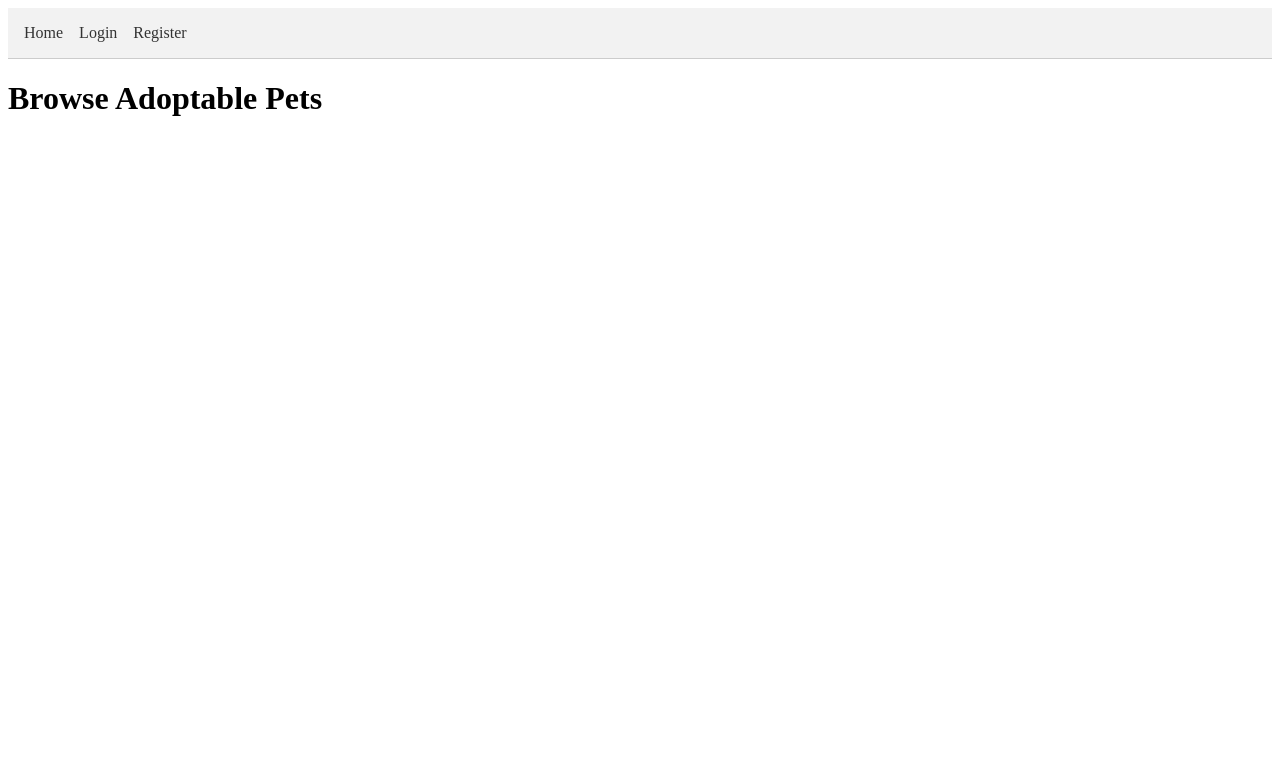
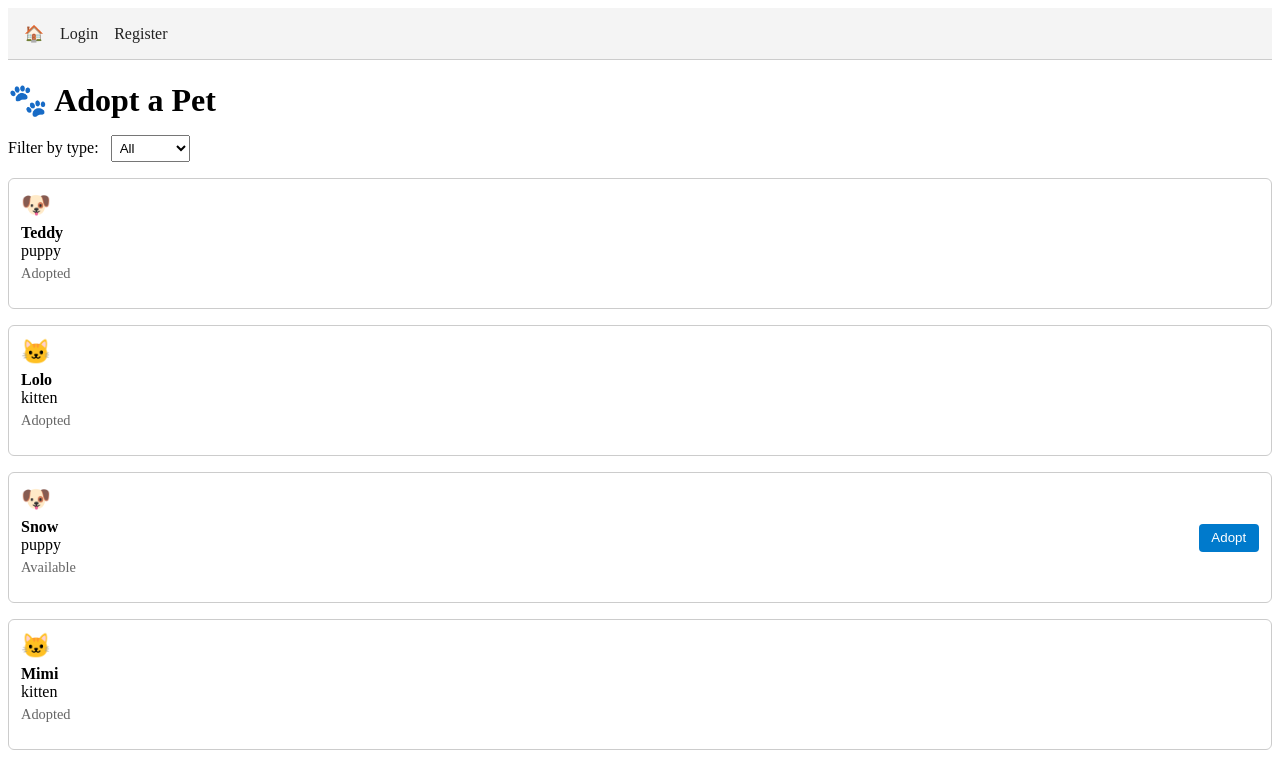
Before and after one commit to Omaima43/Pet_Adoption-, a SvelteKit app: page / in a window 1280 px wide. Shown: the top 764 px of the page. Built offline with nearby package versions, Linux system fonts and the light colour scheme.

Commit message:
layout and page

```diff
--- a/src/routes/(frontend)/+layout.svelte
+++ b/src/routes/(frontend)/+layout.svelte
@@ -1,60 +1,119 @@
 <script lang="ts">
     import { currentUser } from '$lib/stores';
     import { goto } from '$app/navigation';
+    import { writable } from 'svelte/store';
 
-	$: user = $currentUser;
+    let userData = $currentUser;
 
-	function logout() {
+    $: userData = $currentUser;
+
+    const notice = writable<string | null>(null);
+
+    async function handleLogout() {
+        try {
+            const response = await fetch('/api/logout', { method: 'POST' });
+
+            if (response.ok) {
                 currentUser.set(null);
-		goto('/login');
+                notify('✅ You have been logged out.');
+                await goto('/login');
+            } else {
+                console.error('Logout failed');
+            }
+        } catch (err) {
+            console.error('Logout error:', err);
+        }
+    }
+
+    function notify(msg: string) {
+        notice.set(msg);
+        setTimeout(() => notice.set(null), 3000);
     }
 </script>
 
-<nav>
-    <a href="/">Home</a>
-    {#if user}
-        <a href="/dashboard">Dashboard</a>
+<header>
+    <nav class="menu">
+        <a href="/">🏠</a>
+
+        {#if userData}
+            <a href="/dashboard">My Pets</a>
+            <a href="/shop">Shop</a>
+
+            {#if userData.role === 'admin'}
+                <a href="/admin">Admin</a>
                 <a href="/logs">Logs</a>
-        <a href="/shop">Shop</a>
-<!--        if the user is an administrator add a button here that redirects the user to /admin-->
-        <button on:click={logout}>Logout</button>
-        <span class="user">{user.name}</span>
+            {/if}
+
+            <span class="username">{userData.name}</span>
+            <button on:click={handleLogout}>Logout</button>
         {:else}
             <a href="/login">Login</a>
             <a href="/register">Register</a>
         {/if}
     </nav>
 
+    {#if $notice}
+        <div class="toast">{$notice}</div>
+    {/if}
+</header>
+
 <slot />
 
 <style>
-    nav {
-        background: #f2f2f2;
-        padding: 1rem;
-        display: flex;
-        gap: 1rem;
-        align-items: center;
+    header {
         border-bottom: 1px solid #ccc;
+        background-color: #f4f4f4;
+        padding: 1rem 0;
     }
 
-    nav a {
-        text-decoration: none;
-        color: #333;
+    .menu {
+        display: flex;
+        align-items: center;
+        gap: 1rem;
+        padding: 0 1rem;
     }
 
-    nav .user {
+    .menu a {
+        color: #222;
+        text-decoration: none;
+    }
+
+    .menu button {
+        background: none;
+        border: none;
+        color: #0077cc;
+        cursor: pointer;
+    }
+
+    .menu button:hover {
+        text-decoration: underline;
+    }
+
+    .username {
         margin-left: auto;
         font-weight: bold;
     }
 
-    nav button {
-        background: transparent;
-        border: none;
-        cursor: pointer;
-        color: #0077cc;
+    .toast {
+        position: fixed;
+        top: 1rem;
+        right: 1rem;
+        background-color: #222;
+        color: #fff;
+        padding: 0.75rem 1.25rem;
+        border-radius: 6px;
+        box-shadow: 0 2px 6px rgba(0, 0, 0, 0.2);
+        animation: fadeIn 0.3s ease-out, fadeOut 0.5s ease-in 2.5s;
+        z-index: 999;
     }
 
-    nav button:hover {
-        text-decoration: underline;
+    @keyframes fadeIn {
+        from { opacity: 0; transform: translateY(-10px); }
+        to { opacity: 1; transform: translateY(0); }
+    }
+
+    @keyframes fadeOut {
+        from { opacity: 1; transform: translateY(0); }
+        to { opacity: 0; transform: translateY(-10px); }
     }
 </style>
--- a/src/routes/(frontend)/+page.svelte
+++ b/src/routes/(frontend)/+page.svelte
@@ -1,28 +1,123 @@
 <script lang="ts">
-	import { onMount } from 'svelte';
+    import { onMount } from 'svelte';
+    import type { Pet } from '$lib/types';
 
-	let pets = [];
-	let petType: '' | 'puppy' | 'kitten' = '';
+    let allPets: Pet[] = [];
+    let selection: 'all' | 'puppy' | 'kitten' = 'all';
+    let filteredPets: Pet[] = [];
 
-	async function loadPets() {
-		const res = await fetch(`/api/pets${petType ? `?type=${petType}` : ''}`);
-		pets = await res.json();
-	}
+    onMount(fetchPets);
 
-	async function adopt(petId: number) {
-        // TODO only let the user adopt if they are signed in.
-	}
+    async function fetchPets() {
+        try {
+            const res = await fetch('/api/pets');
+            if (res.ok) {
+                allPets = await res.json();
+            }
+        } catch (err) {
+            console.error('Failed to fetch pets:', err);
+        }
+    }
 
-	onMount(loadPets);
+    $: filteredPets = selection === 'all'
+        ? allPets
+        : allPets.filter(p => p.type === selection);
+
+    async function adopt(petId: number) {
+        const res = await fetch('/api/adopt', {
+            method: 'POST',
+            headers: { 'Content-Type': 'application/json' },
+            body: JSON.stringify({ petId })
+        });
+        if (res.ok) {
+            await fetchPets();
+        } else {
+            alert('Could not adopt this pet.');
+        }
+    }
 </script>
 
-<h1>Browse Adoptable Pets</h1>
+<h1>🐾 Adopt a Pet</h1>
 
-{#if pets.length === 0}
-    <p>No pets available.</p>
+<label>
+    Filter by type:
+    <select bind:value={selection}>
+        <option value="all">All</option>
+        <option value="puppy">Puppies</option>
+        <option value="kitten">Kittens</option>
+    </select>
+</label>
+
+{#if filteredPets.length === 0}
+    <p>No pets available for this type.</p>
 {:else}
-    <!--    show available pets here-->
+    <ul>
+        {#each filteredPets as pet}
+            <li>
+                <div class="info">
+                    <span class="emoji">{pet.type === 'puppy' ? '🐶' : '🐱'}</span>
+                    <strong>{pet.name}</strong>  {pet.type}
+                    <p class="status">{pet.adopted ? 'Adopted' : 'Available'}</p>
+                </div>
+                {#if !pet.adopted}
+                    <button on:click={() => adopt(pet.id)}>Adopt</button>
+                {/if}
+            </li>
+        {/each}
+    </ul>
 {/if}
 
 <style>
+    h1 {
+        margin-bottom: 1rem;
+    }
+
+    select {
+        margin-left: 0.5rem;
+        padding: 0.25rem;
+    }
+
+    ul {
+        padding: 0;
+        list-style: none;
+    }
+
+    li {
+        border: 1px solid #ccc;
+        border-radius: 6px;
+        padding: 0.75rem;
+        margin-bottom: 1rem;
+        display: flex;
+        justify-content: space-between;
+        align-items: center;
+    }
+
+    .info {
+        display: flex;
+        flex-direction: column;
+    }
+
+    .emoji {
+        font-size: 1.5rem;
+        margin-bottom: 0.3rem;
+    }
+
+    .status {
+        font-size: 0.9rem;
+        color: #666;
+        margin-top: 0.3rem;
+    }
+
+    button {
+        padding: 0.4rem 0.8rem;
+        border: none;
+        background-color: #007acc;
+        color: white;
+        border-radius: 4px;
+        cursor: pointer;
+    }
+
+    button:hover {
+        background-color: #005fa3;
+    }
 </style>
```
Also changed, not shown: src/app.d.ts (+5 -7 lines). Lines whose indentation alone changed are shown as unchanged.
